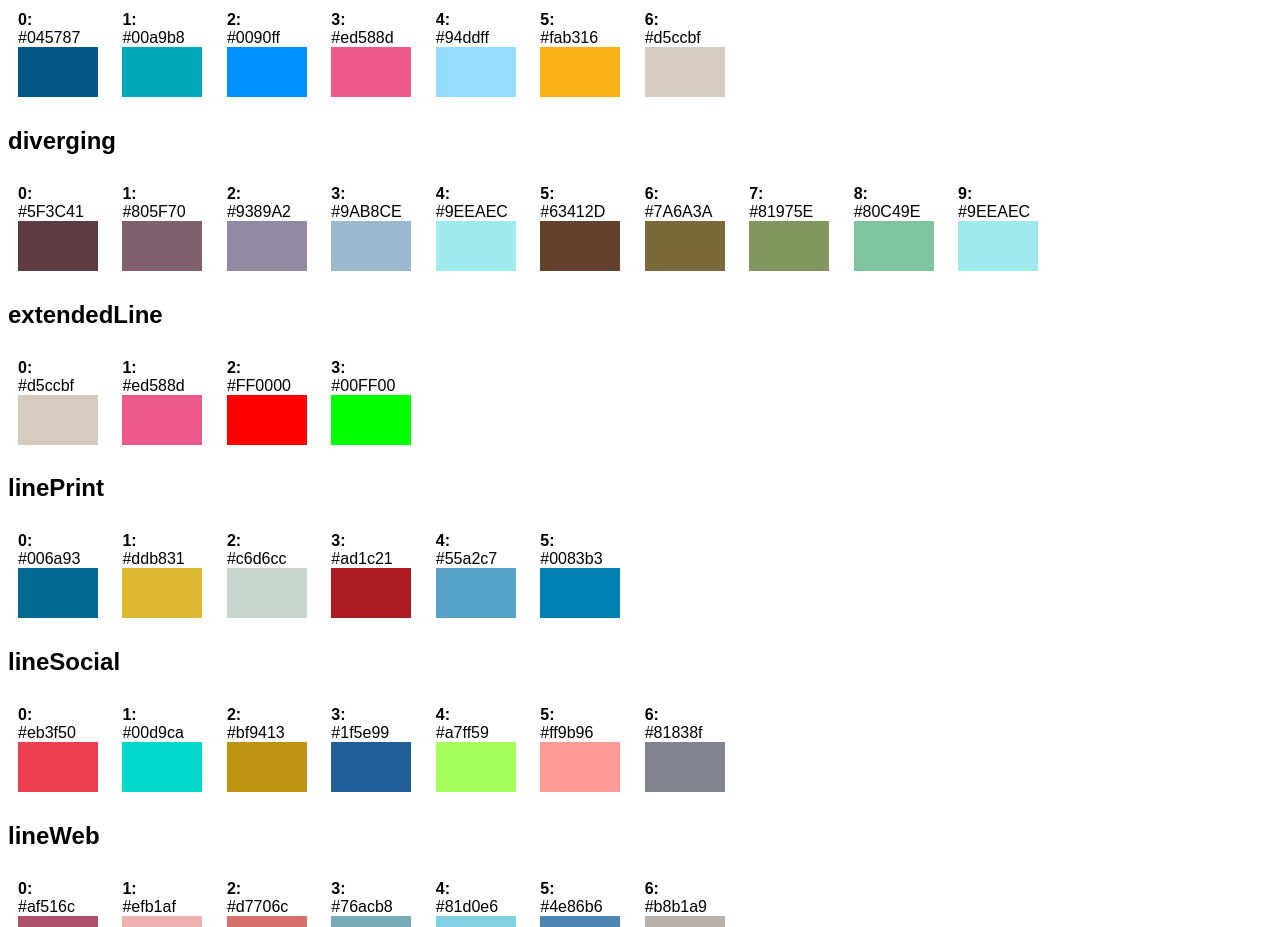
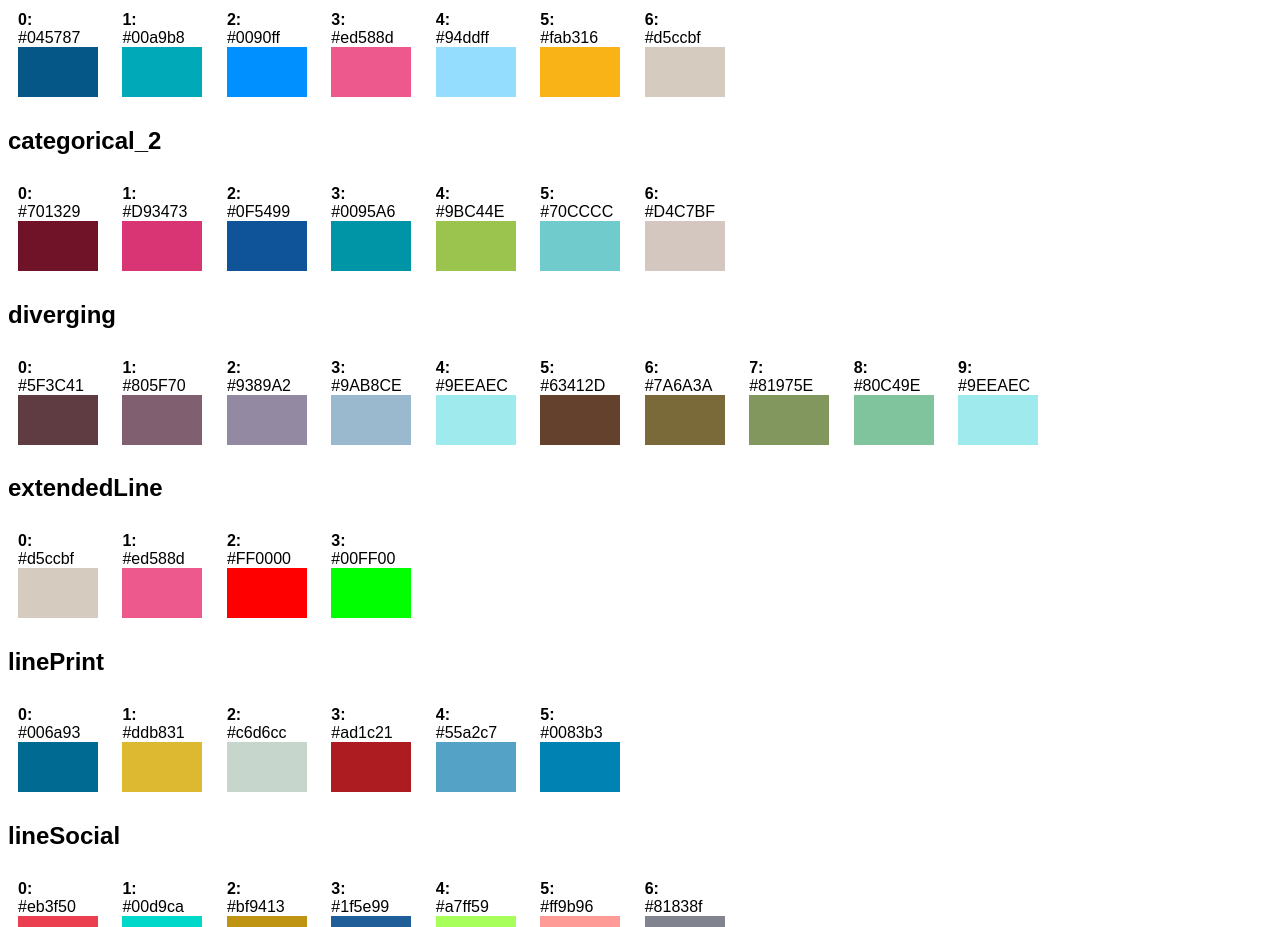
Before and after one commit to ft-interactive/g-chartcolour, a website: page index.html in a window 1280 px wide. Shown: the part 860-1787 px from the top of the page. Drawn offline with Linux system fonts and the light colour scheme.

```diff
--- a/index.html
+++ b/index.html
@@ -136,6 +136,46 @@
             <div class="swatch-container">
                 <b>6:</b><br>#d5ccbf
                 <div class="swatch" style="background:#d5ccbf">&nbsp;</div>
+            </div>
+
+        </div>
+
+        <div class="palette">
+        <h2>categorical_2</h2>
+
+            <div class="swatch-container">
+                <b>0:</b><br>#701329
+                <div class="swatch" style="background:#701329">&nbsp;</div>
+            </div>
+
+            <div class="swatch-container">
+                <b>1:</b><br>#D93473
+                <div class="swatch" style="background:#D93473">&nbsp;</div>
+            </div>
+
+            <div class="swatch-container">
+                <b>2:</b><br>#0F5499
+                <div class="swatch" style="background:#0F5499">&nbsp;</div>
+            </div>
+
+            <div class="swatch-container">
+                <b>3:</b><br>#0095A6
+                <div class="swatch" style="background:#0095A6">&nbsp;</div>
+            </div>
+
+            <div class="swatch-container">
+                <b>4:</b><br>#9BC44E
+                <div class="swatch" style="background:#9BC44E">&nbsp;</div>
+            </div>
+
+            <div class="swatch-container">
+                <b>5:</b><br>#70CCCC
+                <div class="swatch" style="background:#70CCCC">&nbsp;</div>
+            </div>
+
+            <div class="swatch-container">
+                <b>6:</b><br>#D4C7BF
+                <div class="swatch" style="background:#D4C7BF">&nbsp;</div>
             </div>
 
         </div>
--- a/index.js
+++ b/index.js
@@ -3,6 +3,7 @@
 export {default as basicLinePrint} from "./src/basic-line-print";
 export {default as basicLineSocial} from "./src/basic-line-social";
 export {default as categorical} from "./src/categorical";
+export {default as categorical_2} from "./src/categorical_2";
 export {default as diverging} from "./src/diverging";
 export {default as extendedLine} from "./src/extended-line";
 export {default as linePrint} from "./src/line-print";
```
Also changed, not shown: src/categorical_2.js (added, +9 -0 lines), src/diverging-2.js (added, +9 -0 lines), src/diverging-3.js (added, +10 -0 lines), build/g-chartcolour.js, build/g-chartcolour.min.js.
